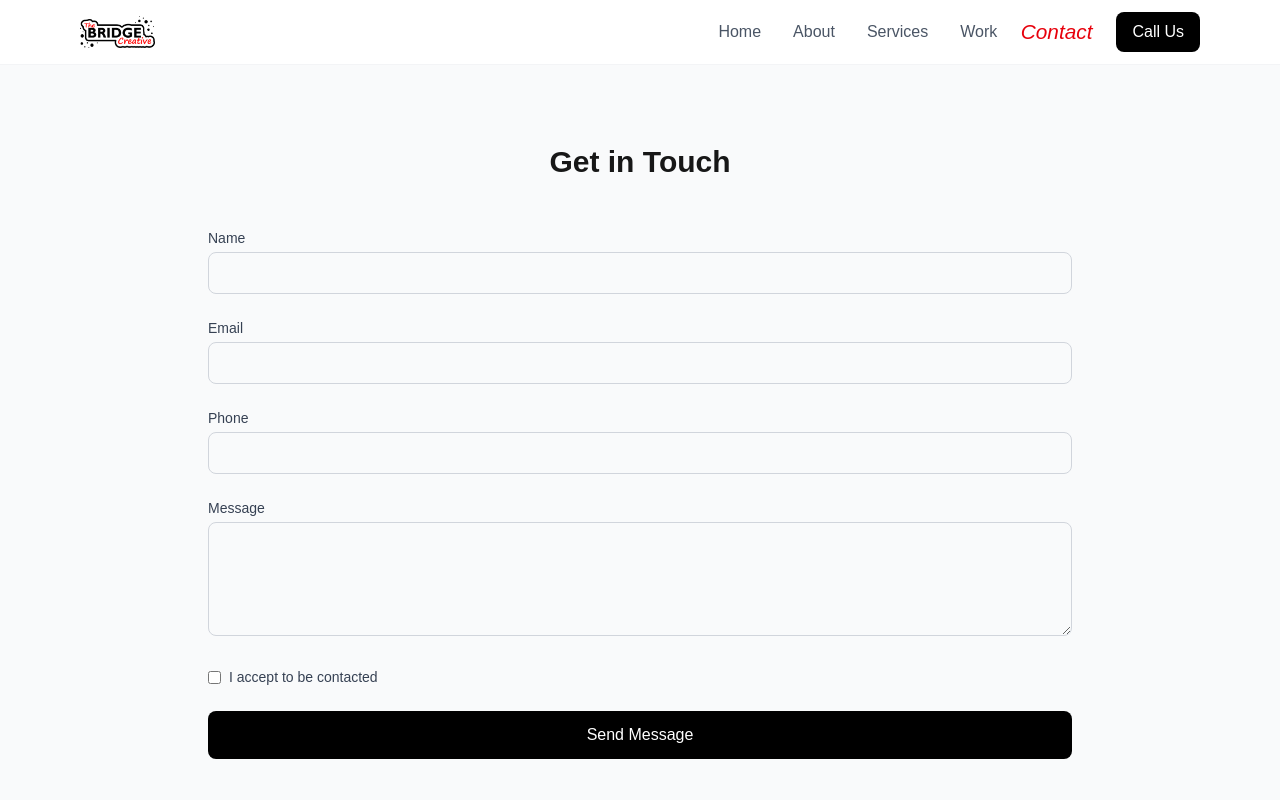
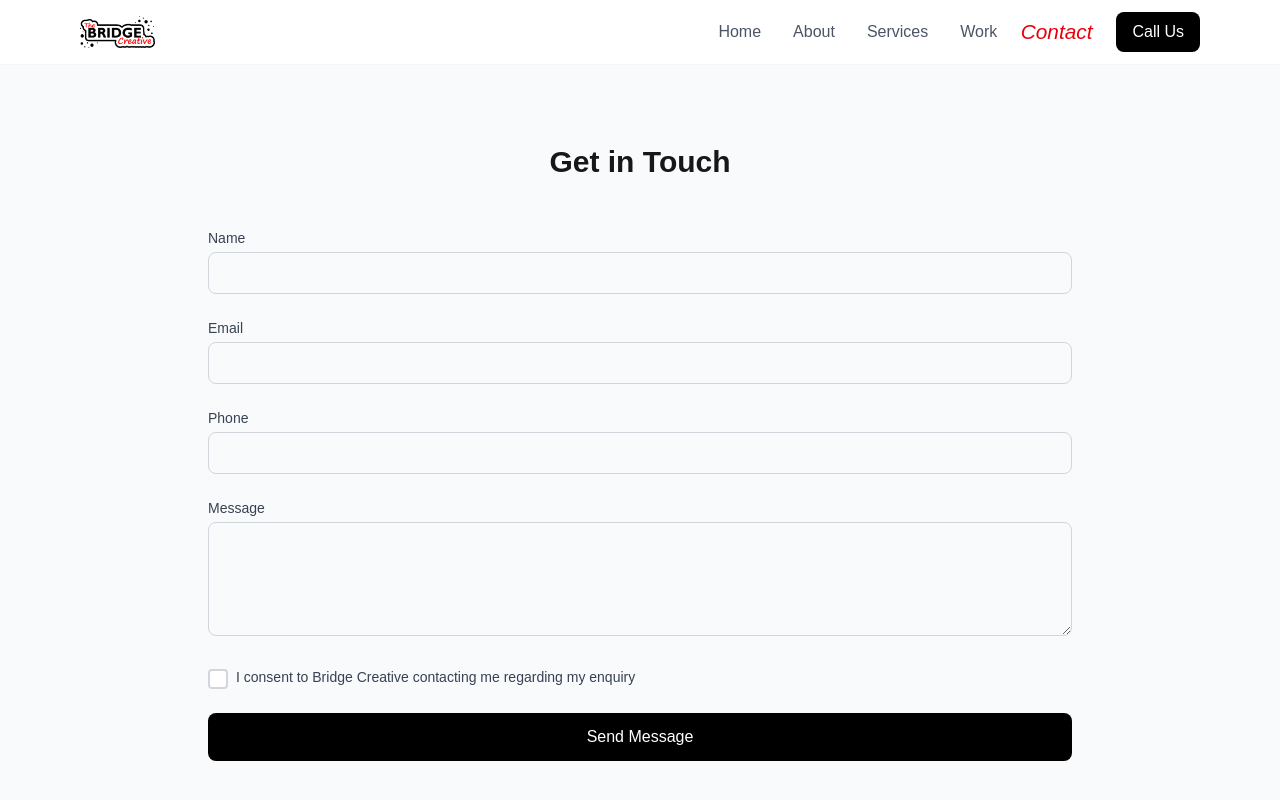
Before and after one commit to Dannyj1984/bridge-creative, a Next.js app: page /contact in a window 1280 px wide. Shown: the top 800 px of the page. Built offline with nearby package versions, Linux system fonts and the light colour scheme; no server answers.

Commit message:
fix: styling on accept contact checkbox

```diff
--- a/src/app/components/Contact.tsx
+++ b/src/app/components/Contact.tsx
@@ -202,24 +202,59 @@ export default function Contact() {
             />
             {errors.message && <p className="text-red-500 mt-1">{errors.message}</p>}
           </div>
-          <div className="flex items-center">
+          <div className="flex items-start gap-2">
+            <div
+              className="relative flex items-center justify-center w-5 h-5 mt-0.5 cursor-pointer group"
+              onClick={() => {
+                setFormData(prev => ({
+                  ...prev,
+                  acceptContact: !prev.acceptContact
+                }));
+                if (errors.acceptContact) {
+                  setErrors(prev => ({ ...prev, acceptContact: '' }));
+                }
+              }}
+            >
               <input
                 type="checkbox"
                 id="acceptContact"
                 name="acceptContact"
                 checked={formData.acceptContact}
-              onChange={handleChange}
-              className="mr-2"
+                onChange={() => {}}
+                className="sr-only"
               />
-            <label htmlFor="acceptContact" className="text-sm text-gray-700">
-              I accept to be contacted
+              <div className={`
+                absolute inset-0 border-2 rounded transition-all duration-200
+                ${formData.acceptContact ? 'border-red-500 bg-red-500' : 'border-gray-300 bg-white'}
+                group-hover:border-red-400
+              `}>
+                <svg
+                  className={`
+                    w-full h-full stroke-white transition-all duration-200
+                    ${formData.acceptContact ? 'opacity-100 scale-100' : 'opacity-0 scale-0'}
+                  `}
+                  viewBox="0 0 24 24"
+                  fill="none"
+                  strokeWidth="3"
+                  strokeLinecap="round"
+                  strokeLinejoin="round"
+                >
+                  <polyline points="20 6 9 17 4 12" />
+                </svg>
+              </div>
+            </div>
+            <label
+              htmlFor="acceptContact"
+              className="text-sm text-gray-700 cursor-pointer select-none"
+            >
+              I consent to Bridge Creative contacting me regarding my enquiry
             </label>
           </div>
           {errors.acceptContact && <p className="text-red-500 mt-1">{errors.acceptContact}</p>}
 
           <button
             type="submit"
-            className="w-full bg-black text-white py-3 rounded-lg hover:bg-gray-800 transition-colors"
+            className="cursor-pointer w-full bg-black text-white py-3 rounded-lg hover:bg-gray-800 transition-colors"
           >
             Send Message
           </button>
```
Lines whose indentation alone changed are shown as unchanged.
